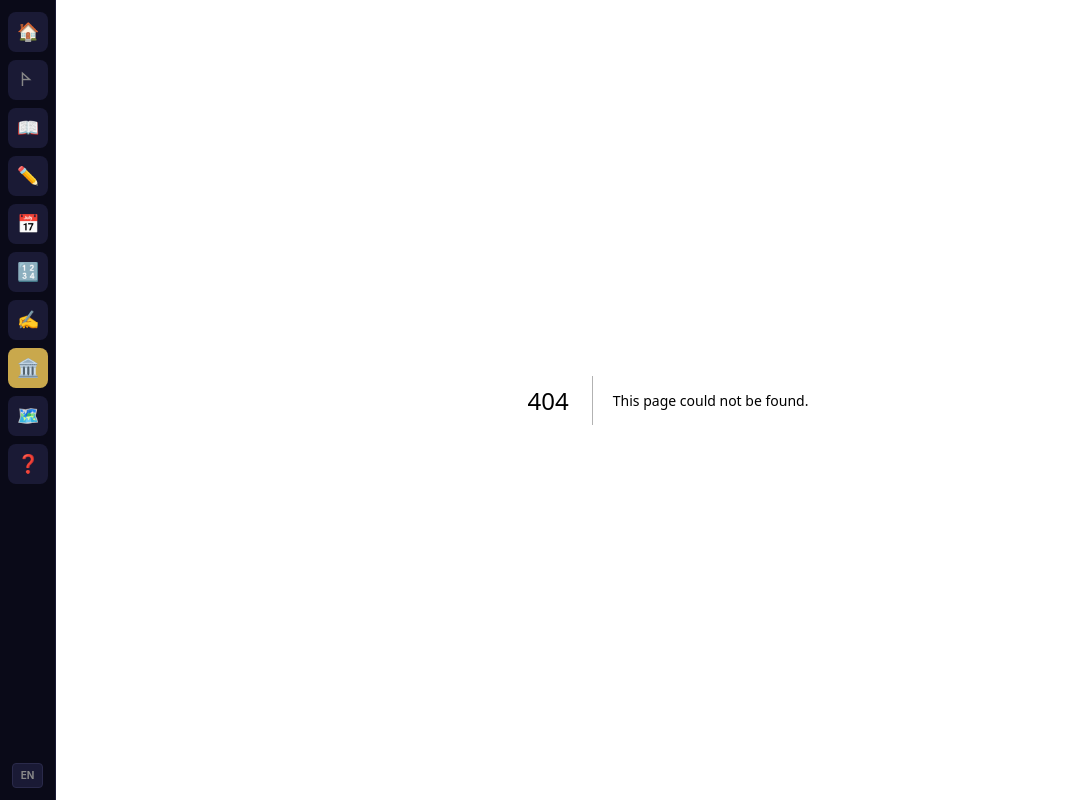
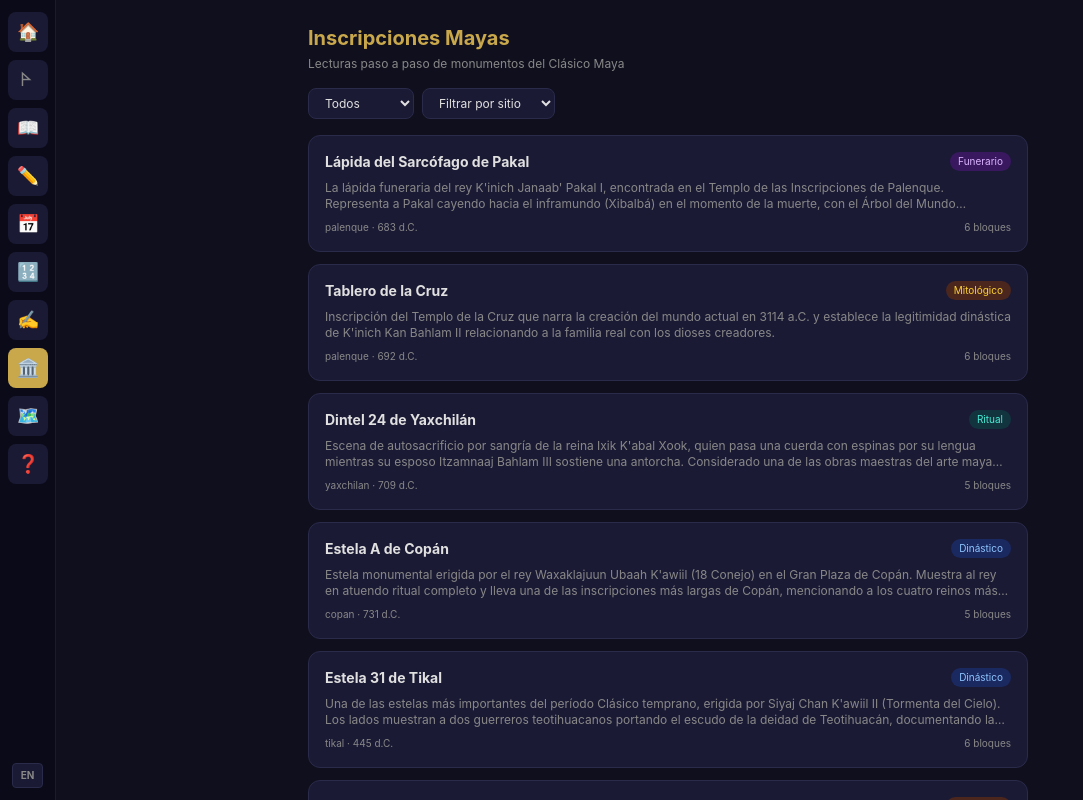
Before and after one commit to Heloqui/maya-translator, a Next.js app: page /inscriptions in a window 1280 px wide. Before the commit this address had no page. Shown: the top 800 px of the page, without its empty margins (0-1083 px from the left). Built offline with nearby package versions, Linux system fonts and the light colour scheme.

Commit message:
feat: add inscriptions list page with type/site filters
Co-Authored-By: Claude Sonnet 4.6 <noreply@anthropic.com>

```diff
--- /dev/null
+++ b/src/app/inscriptions/page.js
@@ -0,0 +1,66 @@
+'use client'
+import { useState, useMemo } from 'react'
+import { getInscriptions, getSites } from '@/lib/data'
+import { useLang } from '@/lib/lang'
+import InscriptionCard from '@/components/InscriptionCard'
+
+const inscriptions = getInscriptions()
+
+export default function InscriptionsPage() {
+  const { t } = useLang()
+  const [typeFilter, setTypeFilter] = useState('all')
+  const [siteFilter, setSiteFilter] = useState('all')
+  const sites = getSites()
+
+  const types = [...new Set(inscriptions.map(i => i.type))]
+  const siteIds = [...new Set(inscriptions.map(i => i.site))]
+
+  const filtered = useMemo(() => {
+    return inscriptions.filter(i => {
+      if (typeFilter !== 'all' && i.type !== typeFilter) return false
+      if (siteFilter !== 'all' && i.site !== siteFilter) return false
+      return true
+    })
+  }, [typeFilter, siteFilter])
+
+  return (
+    <div className="p-4 md:p-6 max-w-3xl mx-auto">
+      <h1 className="text-xl font-bold text-maya-gold mb-1">{t.inscriptionsTitle}</h1>
+      <p className="text-xs text-maya-muted mb-4">{t.inscriptionsSubtitle}</p>
+
+      <div className="flex gap-2 flex-wrap mb-4">
+        <select
+          value={typeFilter}
+          onChange={e => setTypeFilter(e.target.value)}
+          className="bg-maya-surface border border-maya-border rounded-lg px-3 py-1.5 text-xs focus:outline-none focus:border-maya-gold"
+        >
+          <option value="all">{t.allTypes}</option>
+          {types.map(type => (
+            <option key={type} value={type}>{t[type] || type}</option>
+          ))}
+        </select>
+
+        <select
+          value={siteFilter}
+          onChange={e => setSiteFilter(e.target.value)}
+          className="bg-maya-surface border border-maya-border rounded-lg px-3 py-1.5 text-xs focus:outline-none focus:border-maya-gold"
+        >
+          <option value="all">{t.filterBySite}</option>
+          {siteIds.map(id => {
+            const site = sites.find(s => s.id === id)
+            return <option key={id} value={id}>{site?.name?.es || id}</option>
+          })}
+        </select>
+      </div>
+
+      <div className="space-y-3">
+        {filtered.map(insc => (
+          <InscriptionCard key={insc.id} inscription={insc} />
+        ))}
+        {filtered.length === 0 && (
+          <p className="text-maya-muted text-sm text-center py-8">{t.noResults}</p>
+        )}
+      </div>
+    </div>
+  )
+}
--- /dev/null
+++ b/src/components/InscriptionCard.jsx
@@ -0,0 +1,40 @@
+'use client'
+import Link from 'next/link'
+import { useLang } from '@/lib/lang'
+
+const TYPE_COLORS = {
+  funerary: 'bg-purple-900/50 text-purple-300',
+  dynastic: 'bg-blue-900/50 text-blue-300',
+  warfare: 'bg-red-900/50 text-red-300',
+  dedication: 'bg-green-900/50 text-green-300',
+  mythological: 'bg-amber-900/50 text-amber-300',
+  ritual: 'bg-teal-900/50 text-teal-300',
+  astronomical: 'bg-indigo-900/50 text-indigo-300',
+}
+
+export default function InscriptionCard({ inscription }) {
+  const { t, lang } = useLang()
+  const name = inscription.name[lang] || inscription.name.es
+  const desc = inscription.description[lang] || inscription.description.es
+
+  return (
+    <Link
+      href={`/inscriptions/${inscription.id}`}
+      className="block bg-maya-surface rounded-xl p-4 border border-maya-border hover:border-maya-gold transition-colors group"
+    >
+      <div className="flex items-start justify-between gap-2 mb-2">
+        <h3 className="font-bold text-maya-text group-hover:text-maya-gold transition-colors text-sm">
+          {name}
+        </h3>
+        <span className={`text-[10px] px-2 py-0.5 rounded-full whitespace-nowrap ${TYPE_COLORS[inscription.type] || 'bg-maya-border text-maya-muted'}`}>
+          {t[inscription.type] || inscription.type}
+        </span>
+      </div>
+      <p className="text-xs text-maya-muted line-clamp-2 mb-2">{desc}</p>
+      <div className="flex items-center justify-between text-[10px] text-maya-muted">
+        <span>{inscription.site} · {inscription.date_gregorian}</span>
+        <span>{inscription.blocks.length} {t.blocks}</span>
+      </div>
+    </Link>
+  )
+}
```
